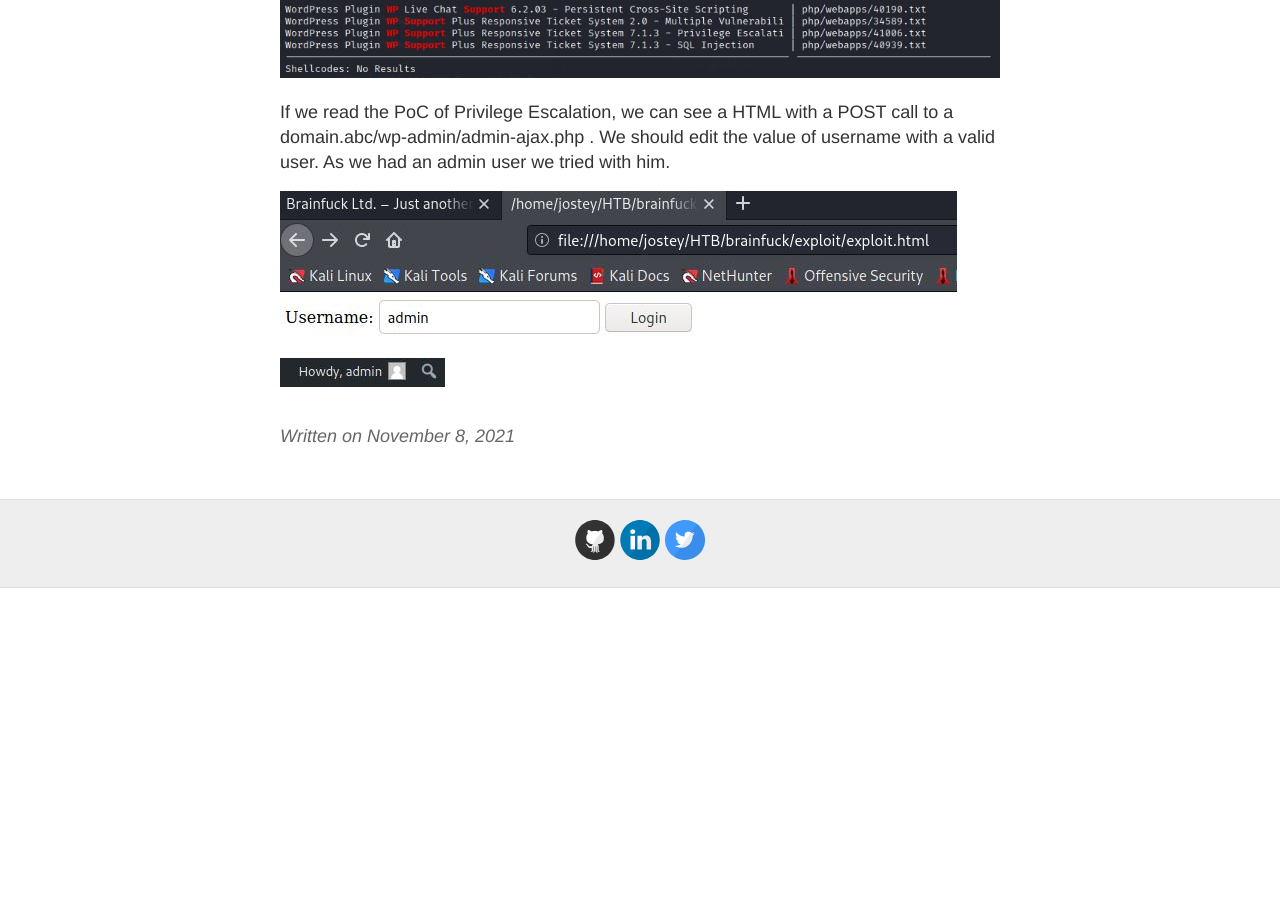
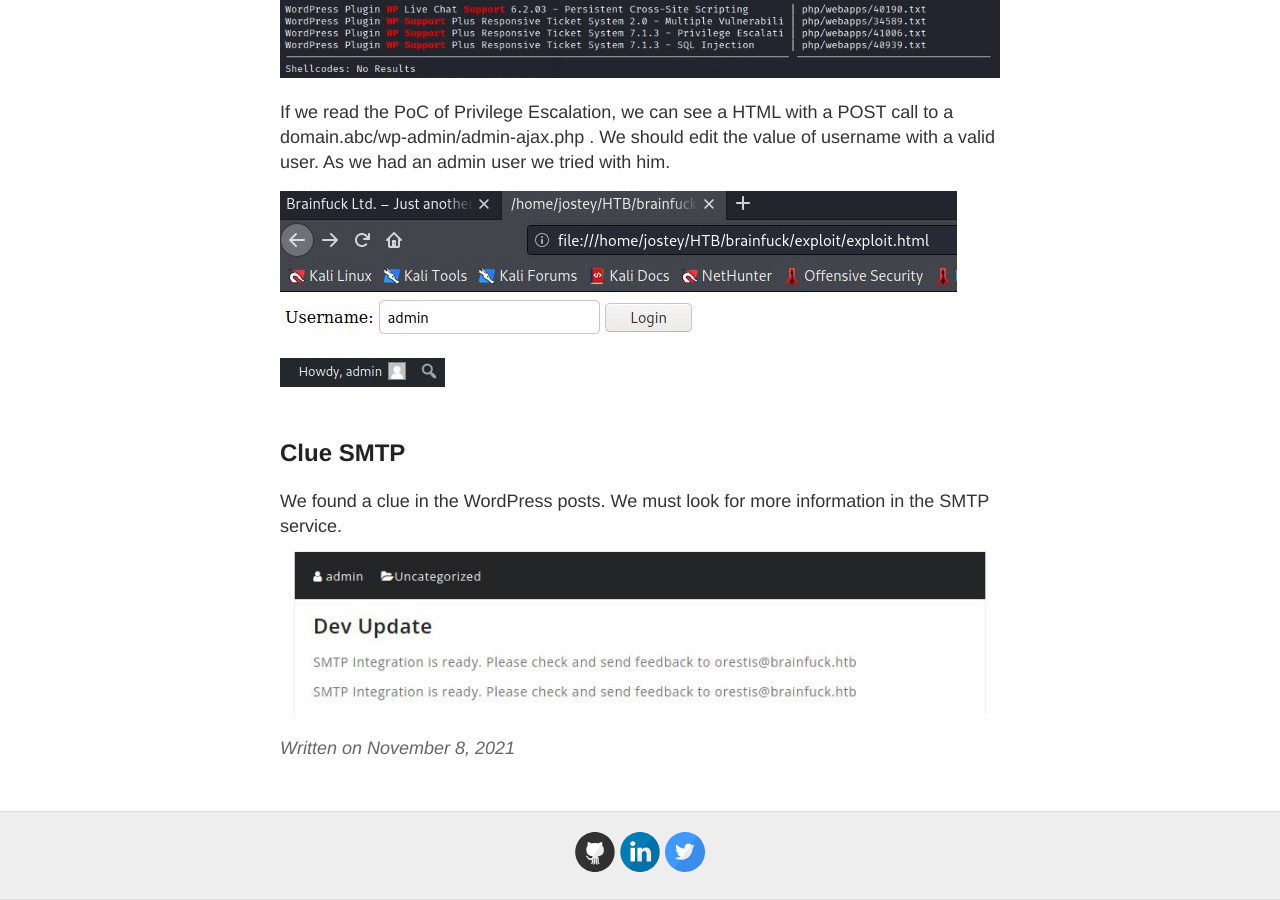
Before and after one commit to jostey/jostey.github.io, a Jekyll site: the page built from _posts/2021-11-8-Brainfuck-HTB.md, in a window 1280 px wide and 900 px high, scrolled down 3338 px. Built offline with Jekyll 4.4.1, drawn with Linux system fonts in a browser that asks for light colours; before the commit the page ends 3926 px from its top, so only the background shows below that.

Commit message:
Update 2021-11-8-Brainfuck-HTB.md

```diff
--- a/_posts/2021-11-8-Brainfuck-HTB.md
+++ b/_posts/2021-11-8-Brainfuck-HTB.md
@@ -61,3 +61,7 @@ If we read the PoC of Privilege Escalation, we can see a HTML with a POST call t
 
 ![exploit]({{ site.baseurl }}/images/brainfuck/exploit.jpg)
 ![admin]({{ site.baseurl }}/images/brainfuck/admin.jpg)
+
+## Clue SMTP
+We found a clue in the WordPress posts. We must look for more information in the SMTP service.
+![clue-smtp]({{ site.baseurl }}/images/brainfuck/clue-smtp.jpg)
```
